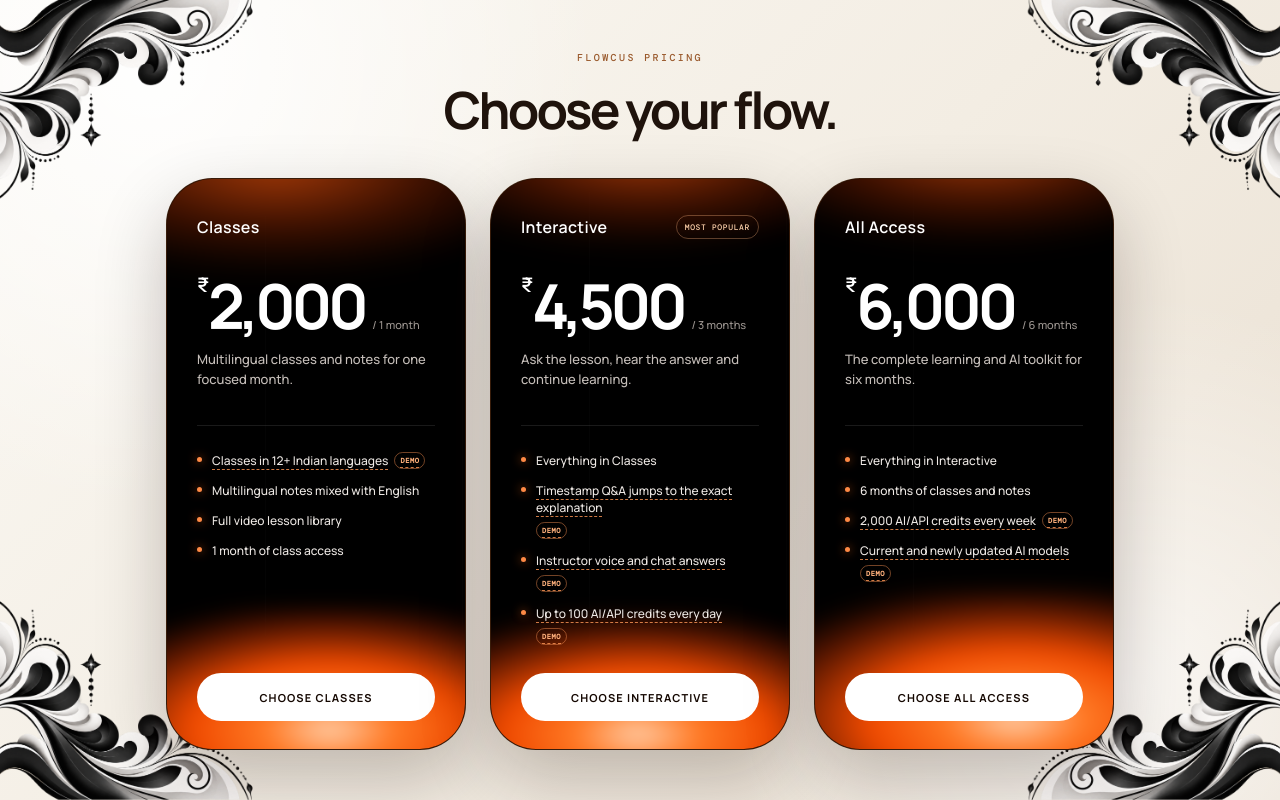
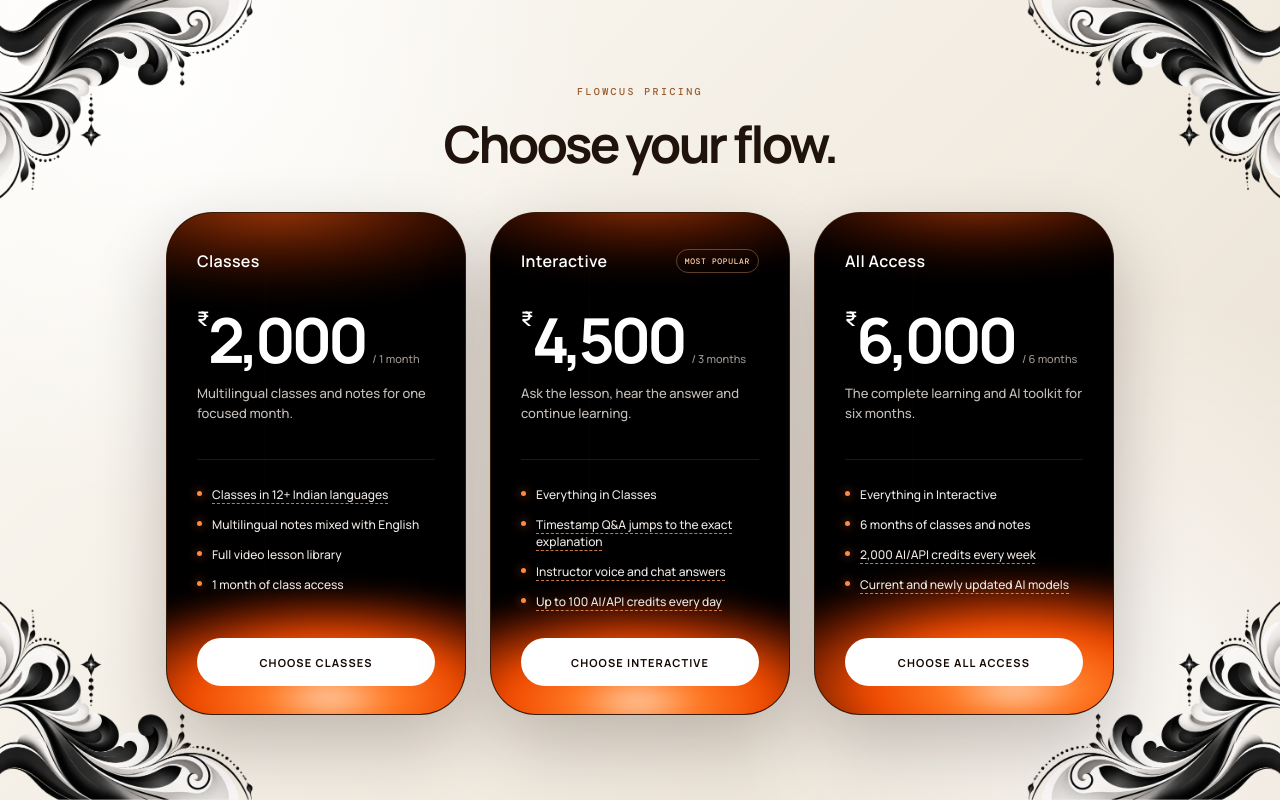
Before and after one commit to beyondmarks-ai/Workspace, a Next.js app: page /pricing in a window 1280 px wide. Built offline with nearby package versions, Linux system fonts and the light colour scheme.

Commit message:
Show pricing demos on hover

```diff
--- a/app/globals.css
+++ b/app/globals.css
@@ -401,43 +401,22 @@
 
 .feature-demo {
   position: relative;
+  display: inline-block;
+  max-width: 100%;
   min-width: 0;
-}
-
-.feature-demo[open] { z-index: 5; }
-
-.feature-demo summary {
-  width: fit-content;
-  display: inline-flex;
-  align-items: center;
-  flex-wrap: wrap;
-  gap: 6px;
-  list-style: none;
-  cursor: pointer;
+  cursor: help;
   text-decoration: underline dashed rgba(255, 150, 86, .8);
   text-underline-offset: 4px;
 }
 
-.feature-demo summary::-webkit-details-marker { display: none; }
-
-.feature-demo summary span {
-  padding: 3px 5px;
-  border: 1px solid rgba(255, 150, 86, .45);
-  border-radius: 999px;
-  color: #ffb17c;
-  font: 600 7px 'DM Mono', monospace;
-  letter-spacing: .08em;
-  text-decoration: none;
-  text-transform: uppercase;
-}
-
-.feature-demo summary:focus-visible {
+.feature-demo:focus-visible {
   border-radius: 4px;
   outline: 2px solid #ffb17c;
   outline-offset: 3px;
 }
 
-.feature-demo p {
+.feature-demo::after {
+  content: attr(data-demo);
   position: absolute;
   left: -15px;
   bottom: calc(100% + 10px);
@@ -452,6 +431,21 @@
   box-shadow: 0 14px 34px rgba(0, 0, 0, .45);
   font-size: 10px;
   line-height: 1.55;
+  opacity: 0;
+  visibility: hidden;
+  pointer-events: none;
+  transform: translateY(6px);
+  transition: opacity .18s ease, transform .18s ease, visibility .18s ease;
+}
+
+.feature-demo:hover,
+.feature-demo:focus { z-index: 5; }
+
+.feature-demo:hover::after,
+.feature-demo:focus::after {
+  opacity: 1;
+  visibility: visible;
+  transform: translateY(0);
 }
 
 .plan-cta {
--- a/app/pricing/page.js
+++ b/app/pricing/page.js
@@ -90,10 +90,14 @@
                 {plan.features.map(feature => (
                   <li key={typeof feature === "string" ? feature : feature.label}>
                     {typeof feature === "string" ? feature : (
-                      <details className="feature-demo">
-                        <summary>{feature.label}<span>Demo</span></summary>
-                        <p>{feature.demo}</p>
-                      </details>
+                      <span
+                        className="feature-demo"
+                        data-demo={feature.demo}
+                        aria-label={`${feature.label}. ${feature.demo}`}
+                        tabIndex="0"
+                      >
+                        {feature.label}
+                      </span>
                     )}
                   </li>
                 ))}
```
